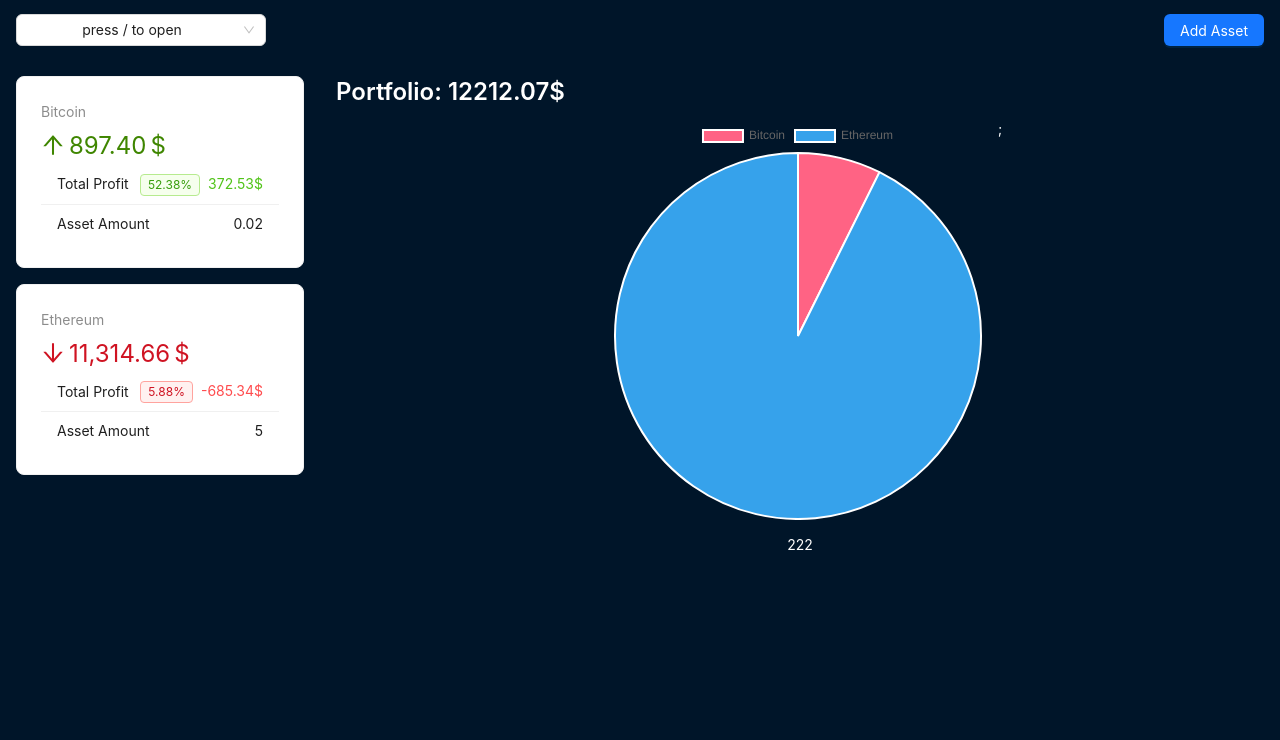
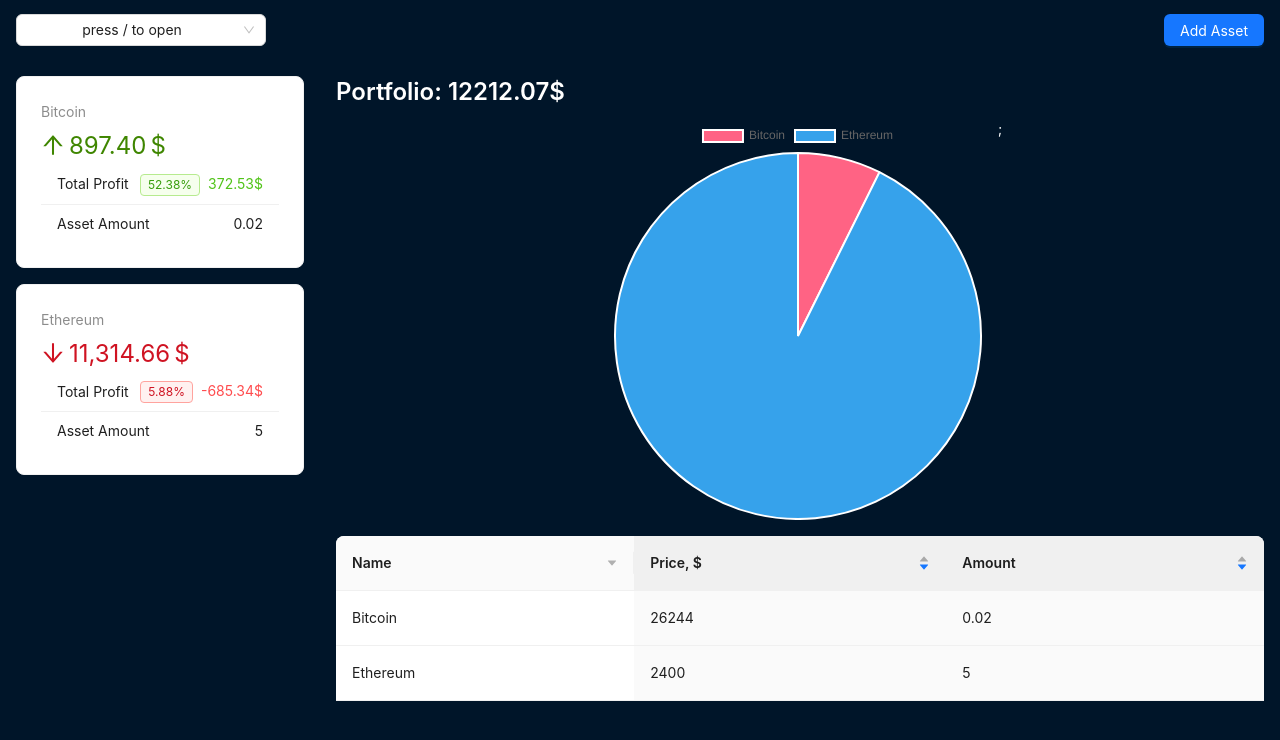
Before and after one commit to PerpetuumG/minin_react-crypto_app, a React (Vite) app: page / in a window 1280 px wide. Shown: the top 740 px of the page. Built offline with nearby package versions, Linux system fonts and the light colour scheme.

Commit message:
Dynamic table output

```diff
--- a/src/api.js
+++ b/src/api.js
@@ -4,7 +4,7 @@
   return new Promise(resolve => {
     setTimeout(() => {
       resolve(cryptoData);
-    }, 1);
+    }, 2000);
   });
 };
 
@@ -12,6 +12,6 @@
   return new Promise(resolve => {
     setTimeout(() => {
       resolve(cryptoAssets);
-    }, 1);
+    }, 2000);
   });
 };
--- a/src/components/AssetsTable.jsx
+++ b/src/components/AssetsTable.jsx
@@ -1,10 +1,38 @@
+import { Table } from 'antd';
+import { useCrypto } from '../context/crypto-context.jsx';
+
+const columns = [
+  {
+    title: 'Name',
+    dataIndex: 'name',
+    sorter: (a, b) => a.name.length - b.name.length,
+    sortDirections: ['descend'],
+  },
+  {
+    title: 'Price, $',
+    dataIndex: 'price',
+    defaultSortOrder: 'descend',
+    sorter: (a, b) => a.price - b.price,
+  },
+  {
+    title: 'Amount',
+    dataIndex: 'amount',
+    defaultSortOrder: 'descend',
+    sorter: (a, b) => a.amount - b.amount,
+  },
+];
 
 const AssetsTable = () => {
-	return (
-		<div>
-			222
-		</div>
-	);
+  const { assets } = useCrypto();
+
+  const data = assets.map(a => ({
+    key: a.id,
+    name: a.name,
+    price: a.price,
+    amount: a.amount,
+  }));
+
+  return <Table pagination={false} columns={columns} dataSource={data} />;
 };
 
 export default AssetsTable;
```
